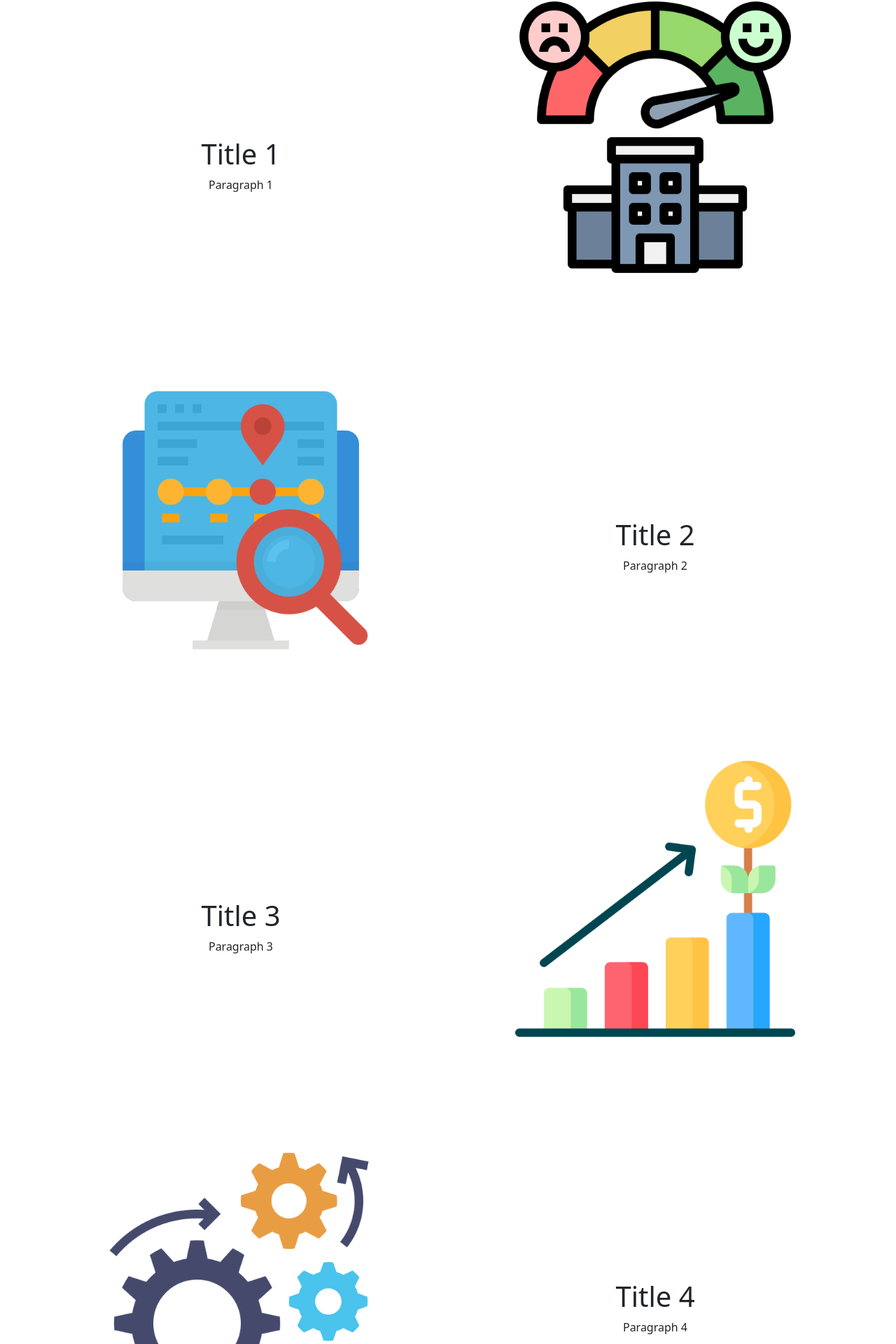
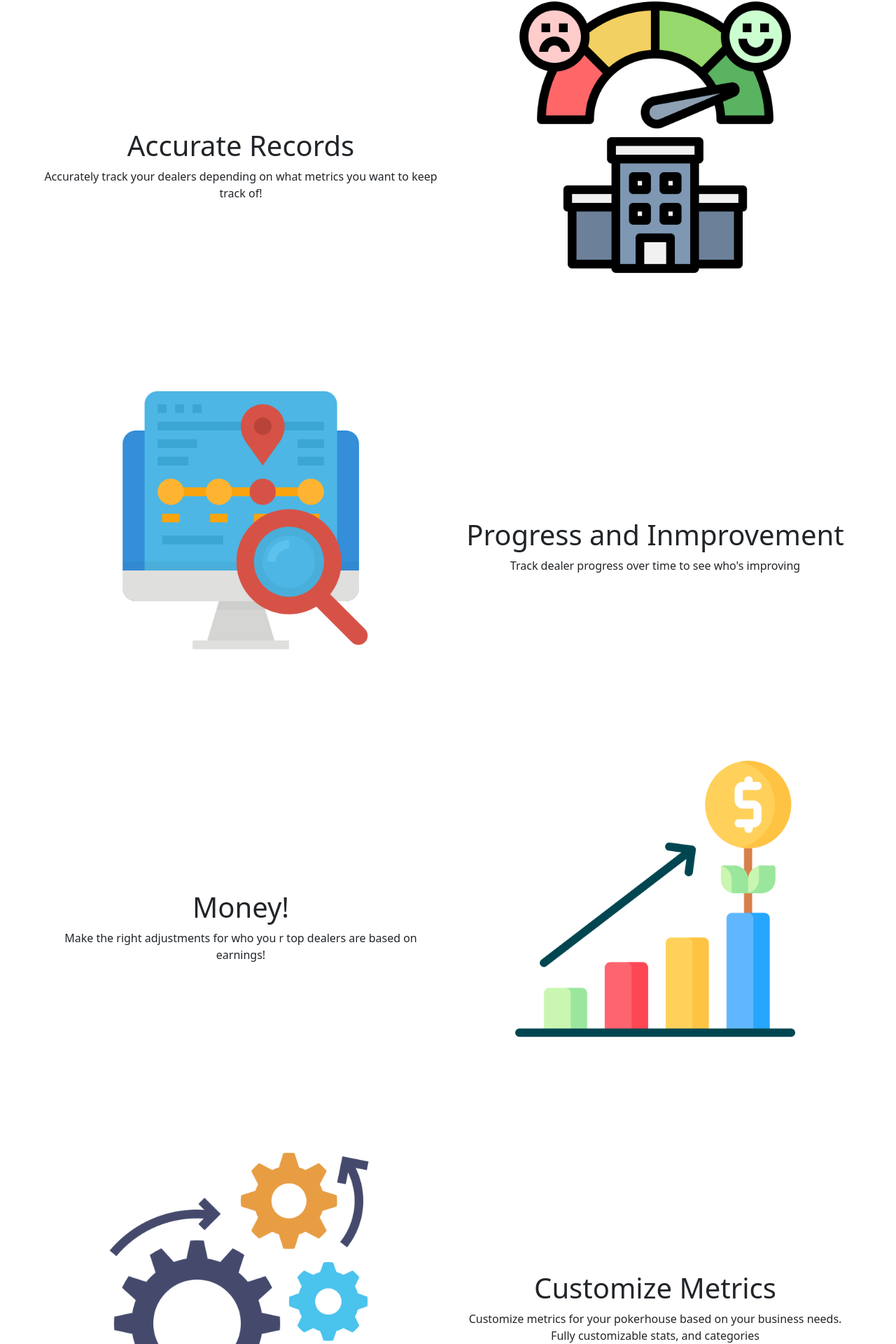
Before and after one commit to florezf90/dealer-data-tracker, a React (Vite) app in the folder client/: page / in a window 1280 px wide. Shown: the part 1814-3734 px from the top of the page at 70% size. Built offline with nearby package versions, Linux system fonts and the light colour scheme.

Commit message:
frontpage filled

```diff
--- a/client/src/pages/Home.jsx
+++ b/client/src/pages/Home.jsx
@@ -15,23 +15,23 @@ const Home = () => {
   const featuresP = "Find out the advantages of using Dealer Data Tracker";
   const rowContents = [
     {
-      title: "Title 1",
-      paragraph: "Paragraph 1",
+      title: "Accurate Records",
+      paragraph: "Accurately track your dealers depending on what metrics you want to keep track of!",
       imgSrc: img1,
     },
     {
-      title: "Title 2",
-      paragraph: "Paragraph 2",
+      title: "Progress and Inmprovement",
+      paragraph: "Track dealer progress over time to see who's improving",
       imgSrc: img2,
     },
     {
-      title: "Title 3",
-      paragraph: "Paragraph 3",
+      title: "Money!",
+      paragraph: "Make the right adjustments for who you r top dealers are based on earnings!",
       imgSrc: img3,
     },
     {
-      title: "Title 4",
-      paragraph: "Paragraph 4",
+      title: "Customize Metrics",
+      paragraph: "Customize metrics for your pokerhouse based on your business needs. Fully customizable stats, and categories",
       imgSrc: img4,
     },
   ];
```
Also changed, not shown: 1 other file (tests, documents, lock files or other folders).
